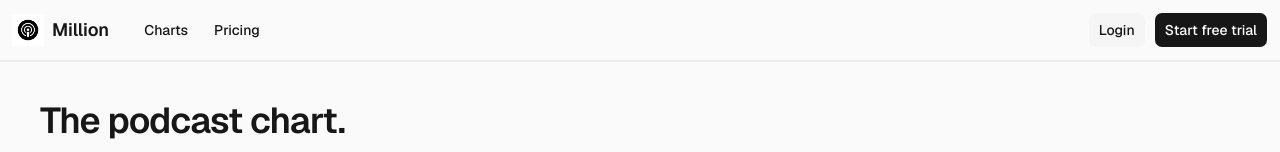
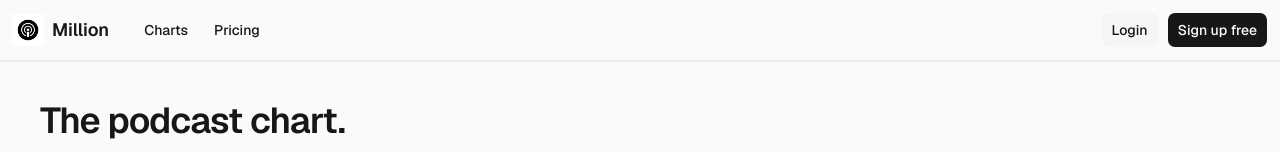
Before and after one commit to kevil-dev/charts-frontend, a Next.js app: page / in a window 1280 px wide. Shown: the top 152 px of the page. Built offline with nearby package versions, Linux system fonts and the light colour scheme; no server answers.

Commit message:
feat: update registration links to redirect from pricing page and change button text

```diff
--- a/src/app/(auth)/register/page.jsx
+++ b/src/app/(auth)/register/page.jsx
@@ -49,7 +49,7 @@ function RegisterPageContent() {
 
   useEffect(() => {
     if (!isLoading && user) {
-      router.replace(from && from.startsWith("/") ? from : "/charts/apple/us/top");
+      router.replace(from && from.startsWith("/") ? from : "/pricing");
     }
   }, [isLoading, user, router, from]);
 
@@ -98,7 +98,7 @@ function RegisterPageContent() {
     setError(null);
     try {
       await register(name, email, password);
-      router.push(from && from.startsWith("/") ? from : "/charts/apple/us/top");
+      router.push(from && from.startsWith("/") ? from : "/pricing");
     } catch (err) {
       setError(err.message);
     } finally {
--- a/src/components/layout/AuthButtons.jsx
+++ b/src/components/layout/AuthButtons.jsx
@@ -63,8 +63,8 @@ export default function AuthButtons() {
         >
           Login
         </Link>
-        <Link href="/register" className={buttonVariants({ size: "lg" })}>
-          Start free trial
+        <Link href="/register?from=/pricing" className={buttonVariants({ size: "lg" })}>
+          Sign up free
         </Link>
       </>
     );
--- a/src/components/layout/MobileToggle.jsx
+++ b/src/components/layout/MobileToggle.jsx
@@ -150,10 +150,10 @@ export default function MobileMenuToggle() {
                   Login
                 </Link>
                 <Link
-                  href="/register"
+                  href="/register?from=/pricing"
                   className={buttonVariants({ size: "lg" })}
                 >
-                  Free Trial
+                  Sign up free
                 </Link>
               </>
             )}
```
